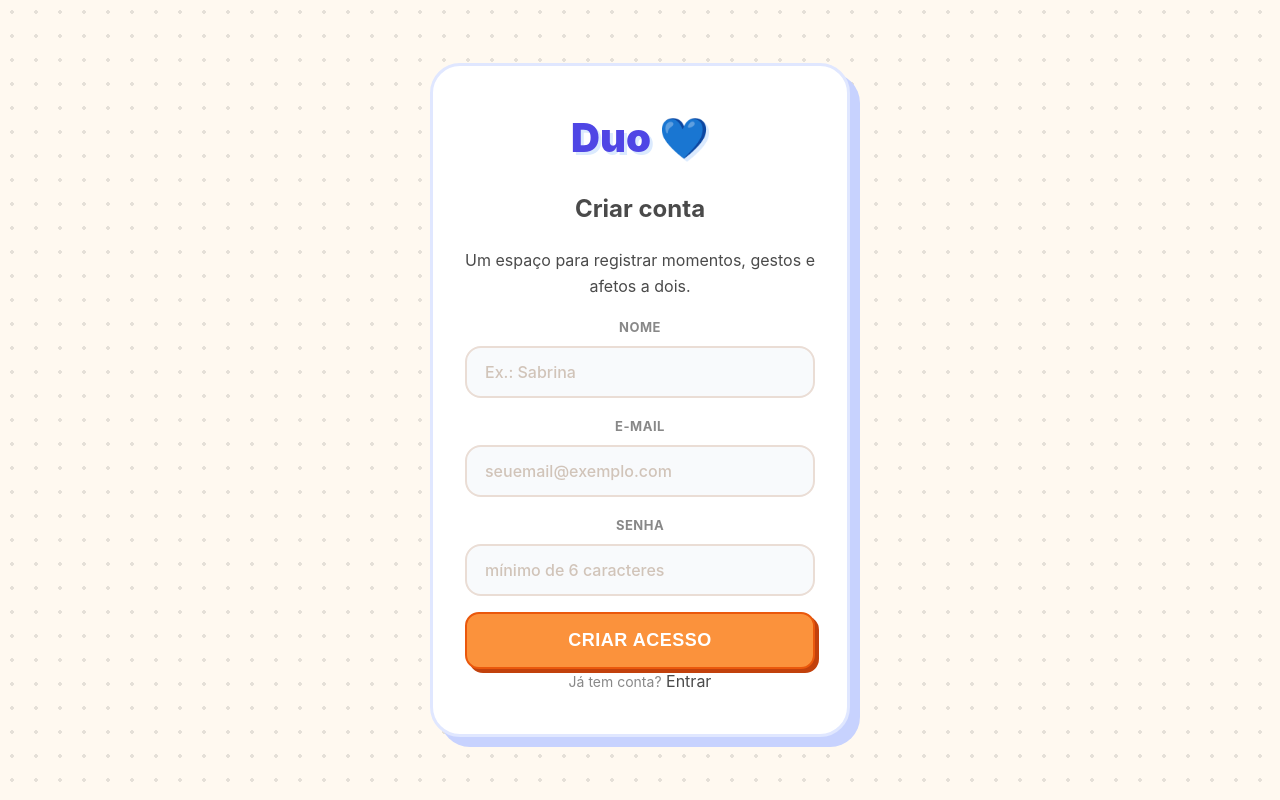
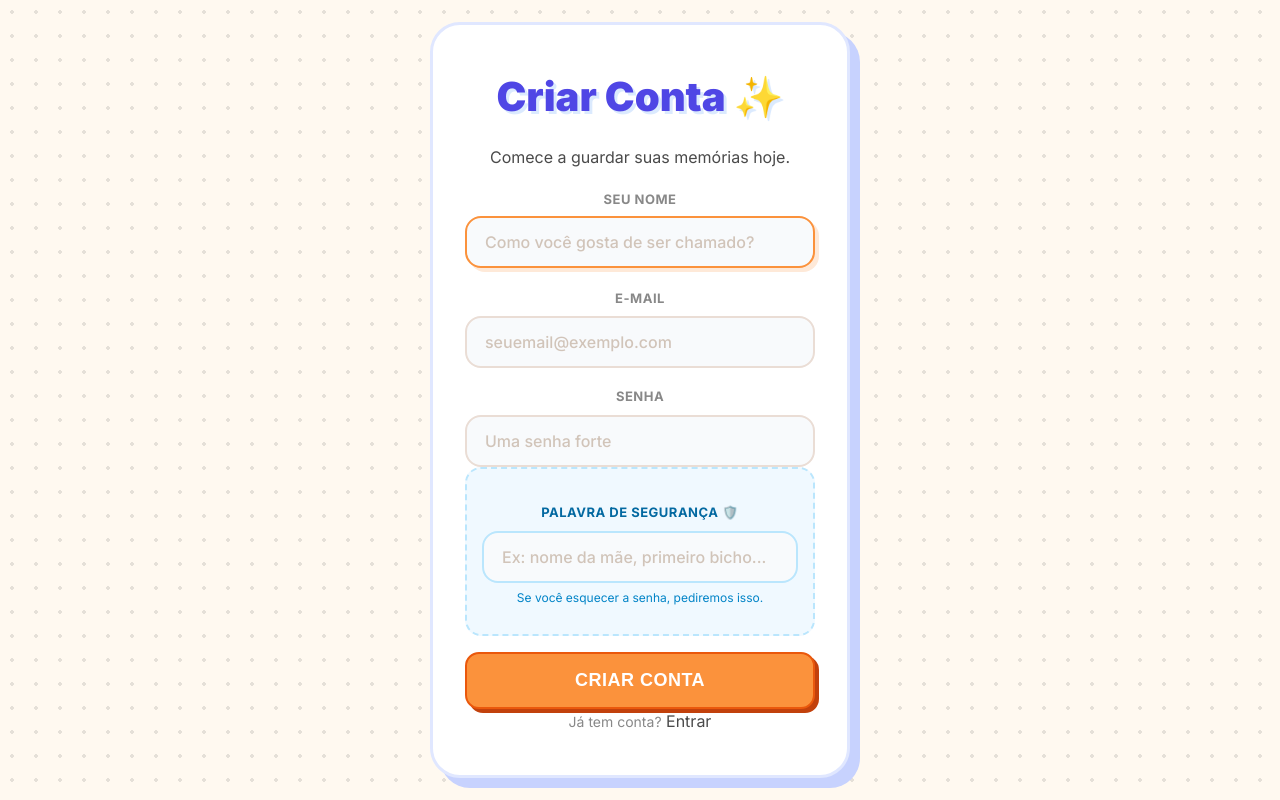
Before and after one commit to sabrinaandraderocha-cmyk/duo, a FastAPI app: page /signup in a window 1280 px wide. Run offline with FastAPI, Linux system fonts and the light colour scheme; parts of the project's set-up code (start-up, migrations or seed data) failed here and were passed over.

Commit message:
Update signup.html

```diff
--- a/app/templates/signup.html
+++ b/app/templates/signup.html
@@ -3,70 +3,73 @@
 <head>
   <meta charset="utf-8">
   <meta name="viewport" content="width=device-width, initial-scale=1">
-  <title>Duo • Criar conta</title>
+  <title>Duo • Criar Conta</title>
+  <link rel="preconnect" href="https://fonts.googleapis.com">
+  <link rel="preconnect" href="https://fonts.gstatic.com" crossorigin>
+  <link href="https://fonts.googleapis.com/css2?family=Inter:wght@400;500;700;900&display=swap" rel="stylesheet">
   <link rel="stylesheet" href="/static/css/style.css">
 </head>
 <body class="auth-body">
+
   <main class="auth-wrap">
     <section class="auth-card">
+
       <div class="auth-head">
-        <div class="auth-logo">Duo 💙</div>
-        <h1 class="auth-title">Criar conta</h1>
+        <h1 class="auth-logo">Criar Conta ✨</h1>
         <p class="auth-subtitle">
-          Um espaço para registrar momentos, gestos e afetos a dois.
+          Comece a guardar suas memórias hoje.
         </p>
       </div>
 
       {% if error %}
-        <div class="auth-alert">{{ error }}</div>
+        <div class="auth-alert" style="background:#fef2f2; border: 2px solid #fca5a5; color:#b91c1c; border-radius:12px; padding:10px; margin-bottom:20px; font-weight:700; box-shadow: 4px 4px 0px #fca5a5;">
+          ⚠️ {{ error }}
+        </div>
       {% endif %}
 
       <form method="post" action="/signup" class="auth-form">
+
         <div class="auth-field">
-          <label for="name">Nome</label>
-          <input
-            id="name"
-            name="name"
-            placeholder="Ex.: Sabrina"
-            autocomplete="name"
-            required
-          >
+          <label>Seu Nome</label>
+          <input name="name" type="text" placeholder="Como você gosta de ser chamado?" required autofocus>
         </div>
 
         <div class="auth-field">
-          <label for="email">E-mail</label>
-          <input
-            id="email"
-            name="email"
-            type="email"
-            placeholder="seuemail@exemplo.com"
-            autocomplete="email"
-            required
-          >
+          <label>E-mail</label>
+          <input name="email" type="email" placeholder="seuemail@exemplo.com" required autocomplete="email">
         </div>
 
         <div class="auth-field">
-          <label for="password">Senha</label>
+          <label>Senha</label>
+          <input name="password" type="password" placeholder="Uma senha forte" required autocomplete="new-password">
+        </div>
+
+        <div class="auth-field" style="background: #f0f9ff; padding: 15px; border-radius: 16px; border: 2px dashed #bae6fd;">
+          <label style="color: #0369a1;">Palavra de Segurança 🛡️</label>
           <input
-            id="password"
-            name="password"
-            type="password"
-            placeholder="mínimo de 6 caracteres"
-            autocomplete="new-password"
+            name="recovery_key"
+            type="text"
+            placeholder="Ex: nome da mãe, primeiro bicho..."
             required
+            style="border-color: #bae6fd;"
           >
+          <p class="muted" style="font-size: 12px; margin-top: 5px; color: #0284c7;">
+            Se você esquecer a senha, pediremos isso.
+          </p>
         </div>
 
         <button class="btn primary auth-btn" type="submit">
-          Criar acesso
+          Criar Conta
         </button>
       </form>
 
       <div class="auth-footer">
         <span class="muted">Já tem conta?</span>
-        <a class="auth-link" href="/login">Entrar</a>
+        <a class="link-highlight" href="/login">Entrar</a>
       </div>
+
     </section>
   </main>
+
 </body>
 </html>
```
